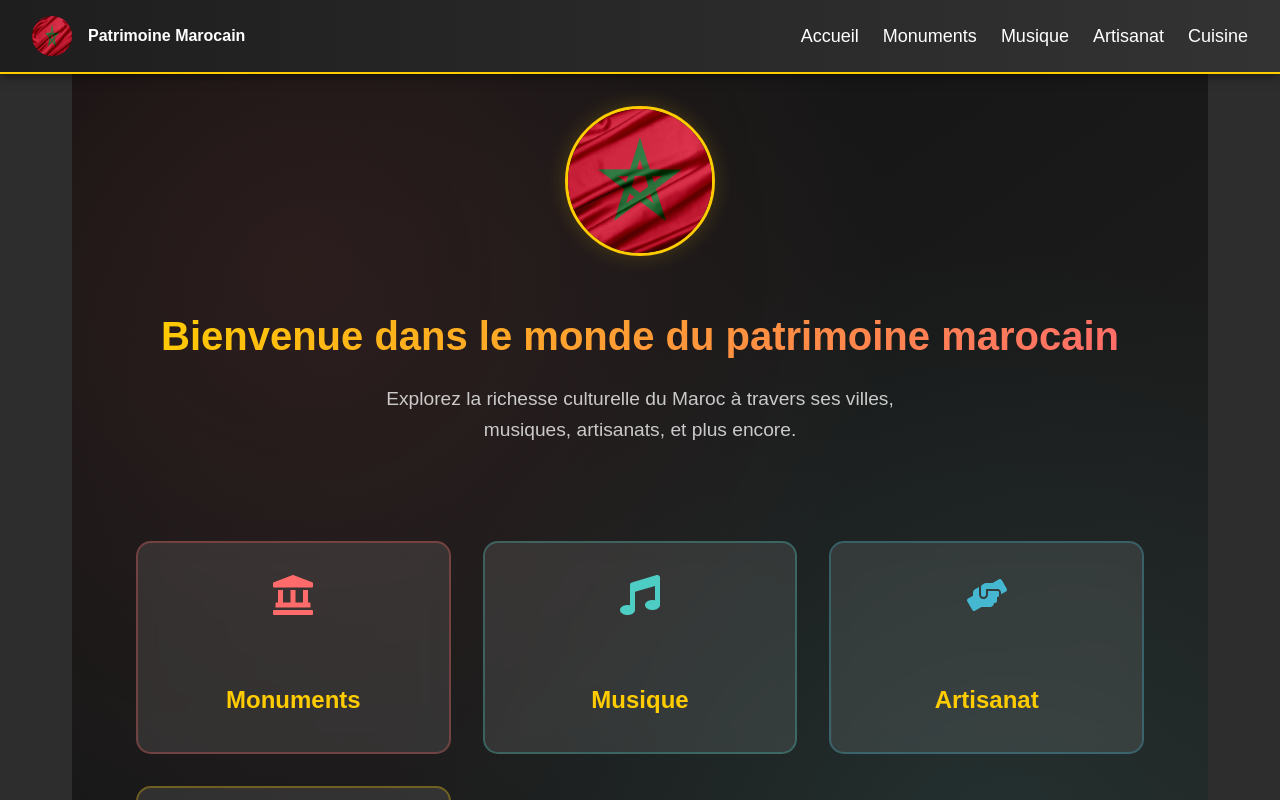
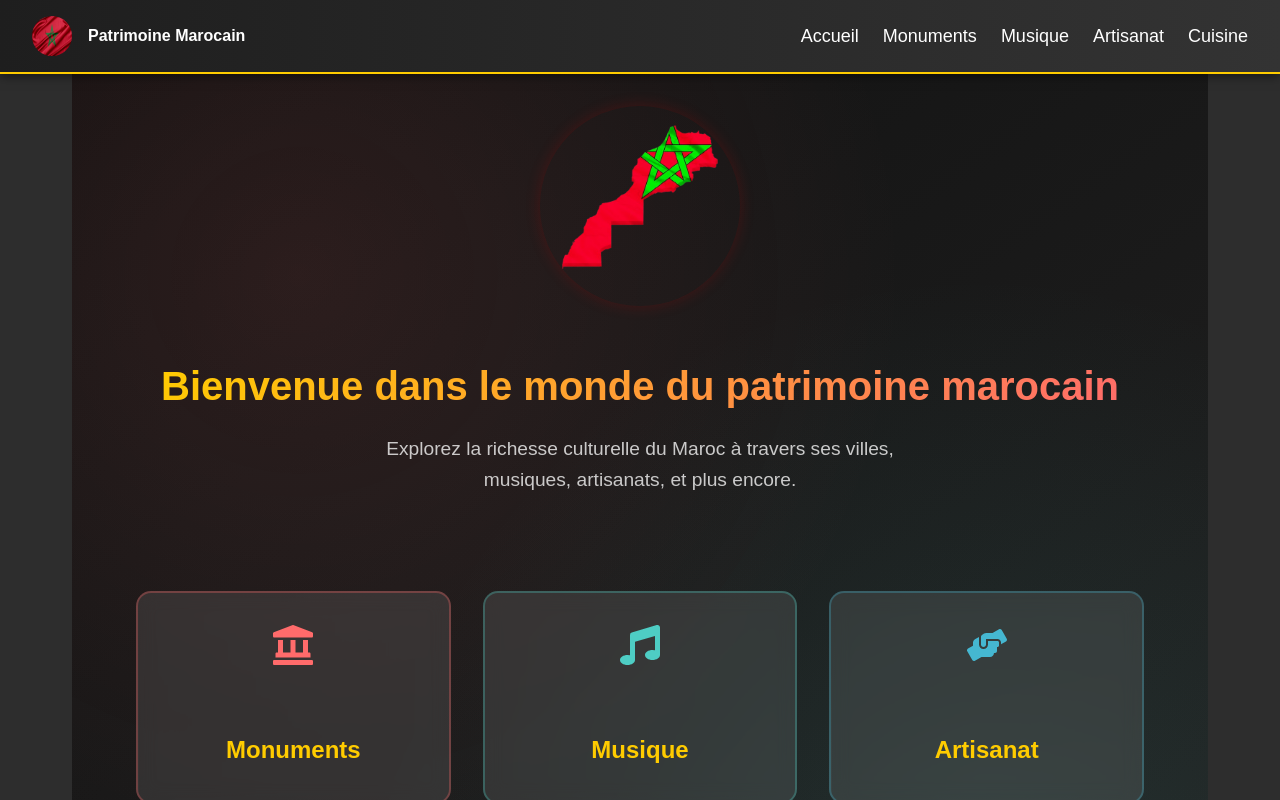
Before and after one commit to Hardrach/Culture, a React (Create React App) app: page / in a window 1280 px wide. Shown: the top 800 px of the page. Built offline with nearby package versions, Linux system fonts and the light colour scheme.

Commit message:
first commit

```diff
--- a/src/pages/Home.js
+++ b/src/pages/Home.js
@@ -35,7 +35,7 @@ export default function Home() {
               damping: 20
             }}
           >
-            <img src="../image/morocco-flag.png" alt="Logo Maroc" />
+            <img src="../image/MarocMap-removebg-preview.png" alt="Logo Maroc" />
           </motion.div>
         </div>
 
--- a/src/styles/Home.css
+++ b/src/styles/Home.css
@@ -32,19 +32,19 @@
 }
 
 .logo {
-  width: 150px;
-  height: 150px;
+  width: 200px;
+  height: 200px;
   margin: 0 auto;
   border-radius: 50%;
   overflow: hidden;
-  border: 3px solid #ffcc00;
-  box-shadow: 0 0 20px rgba(255, 204, 0, 0.2);
+  border: 2% solid #de0d0d;
+  box-shadow: 0 0 15px rgba(214, 6, 6, 0.2);
   position: relative;
 }
 
 .logo img {
-  width: 100%;
-  height: 100%;
+  width: 80%;
+  height: 90%;
   object-fit: cover;
 }
 
```
Also changed, not shown: public/image/MarocMap-removebg-preview.png (added), public/image/MarocMap.png (added).
